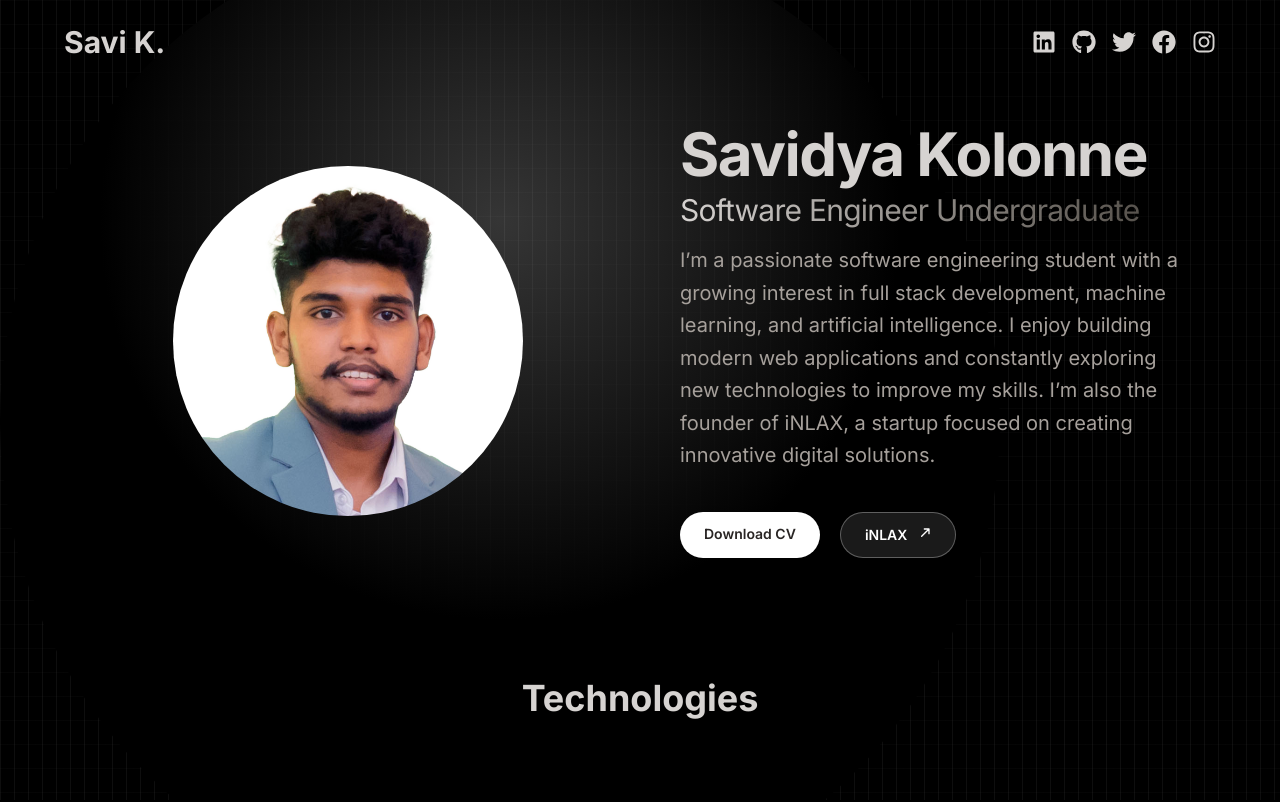
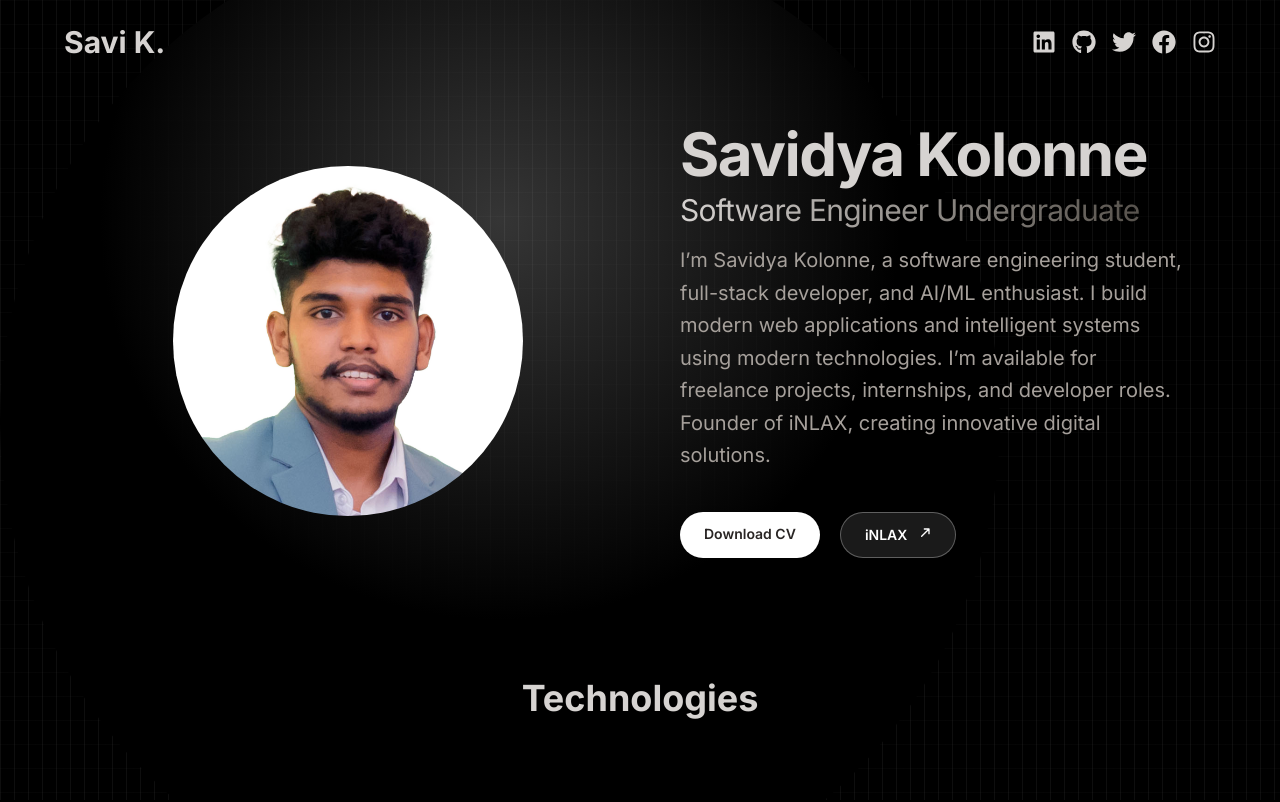
Before and after one commit to savidyakolonne/savidya-portfolio, a React (Vite) app: page / in a window 1280 px wide. Shown: the top 802 px of the page. Built offline with nearby package versions, Linux system fonts and the light colour scheme.

Commit message:
SEO hero upgrade

```diff
--- a/src/constants/index.js
+++ b/src/constants/index.js
@@ -5,9 +5,18 @@ import project4 from "../assets/projects/project-4.webp";
 import project5 from "../assets/projects/project-5.webp";
 import project6 from "../assets/projects/project-6.webp";
 
-export const HERO_CONTENT = `I’m a passionate software engineering student with a growing interest in full stack development, machine learning, and artificial intelligence. I enjoy building modern web applications and constantly exploring new technologies to improve my skills. I’m also the founder of iNLAX, a startup focused on creating innovative digital solutions.`;
+export const HERO_CONTENT = `
+I’m Savidya Kolonne, a software engineering student, full-stack developer, and AI/ML enthusiast.
+I build modern web applications and intelligent systems using modern technologies.
+I’m available for freelance projects, internships, and developer roles.
+Founder of iNLAX, creating innovative digital solutions.
+`;
 
-export const ABOUT_TEXT = `I am a dedicated and versatile full stack developer with a passion for creating efficient and user-friendly web applications. With 5 years of professional experience, I have worked with a variety of technologies, including React, Next.js, Node.js, MySQL, PostgreSQL, and MongoDB. My journey in web development began with a deep curiosity for how things work, and it has evolved into a career where I continuously strive to learn and adapt to new challenges. I thrive in collaborative environments and enjoy solving complex problems to deliver high-quality solutions. Outside of coding, I enjoy staying active, exploring new technologies, and contributing to open-source projects.`;
+
+export const ABOUT_TEXT = `I’m a software engineering student, full-stack developer, and AI/ML enthusiast.
+I build modern web applications and intelligent systems using current technologies.
+I’m available for freelance projects, internships, and developer roles.
+Founder of iNLAX, where I create innovative digital solutions.`;
 
 export const EXPERIENCES = [
   {
```
